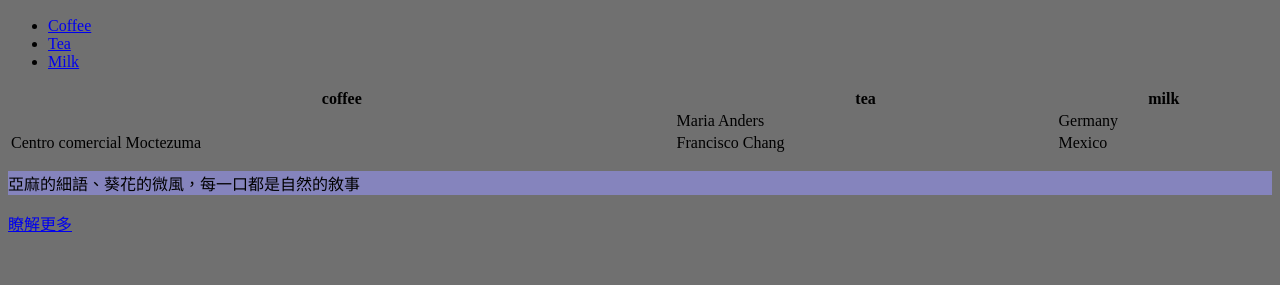
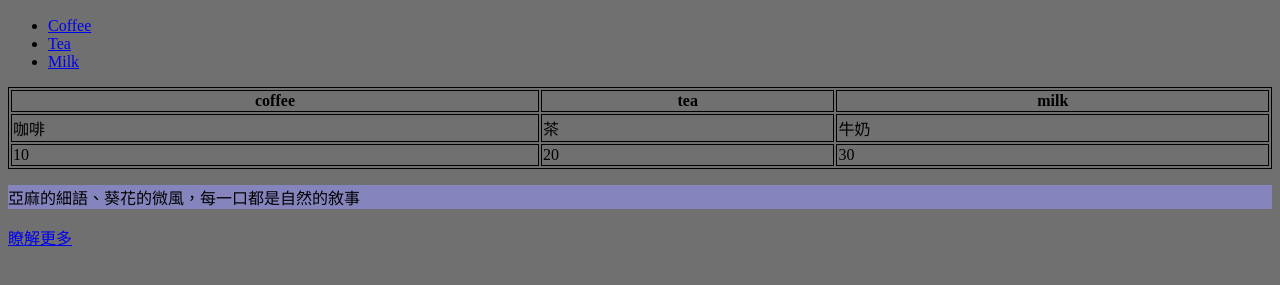
Before and after one commit to s23080108-maker/web, a plain HTML site: page 新增資料夾/index.html in a window 1280 px wide. Shown: the part 127-412 px from the top of the page. Drawn offline with Linux system fonts and the light colour scheme.

Commit message:
Update index.html

```diff
--- a/新增資料夾/index.html
+++ b/新增資料夾/index.html
@@ -13,6 +13,11 @@
   <li><a href="https://zh.wikipedia.org/zh-tw/%E8%8C%B6">Tea</a></li>
   <li><a href="https://zh-yue.wikipedia.org/wiki/%E7%89%9B%E5%A5%B6">Milk</a></li>
 </ul>
+<style>
+table, th, td {
+  border:1px solid black;
+}
+</style>
 <table style="width:100%">
   <tr>
     <th>coffee</th>
@@ -20,14 +25,14 @@
     <th>milk</th>
   </tr>
   <tr>
-    <td></td>
-    <td>Maria Anders</td>
-    <td>Germany</td>
+    <td>咖啡</td>
+    <td>茶</td>
+    <td>牛奶</td>
   </tr>
   <tr>
-    <td>Centro comercial Moctezuma</td>
-    <td>Francisco Chang</td>
-    <td>Mexico</td>
+    <td>10</td>
+    <td>20</td>
+    <td>30</td>
   </tr>
 </table>
 <p style="background-color:rgb(133, 132, 189);">亞麻的細語、葵花的微風，每一口都是自然的敘事</p>
```
